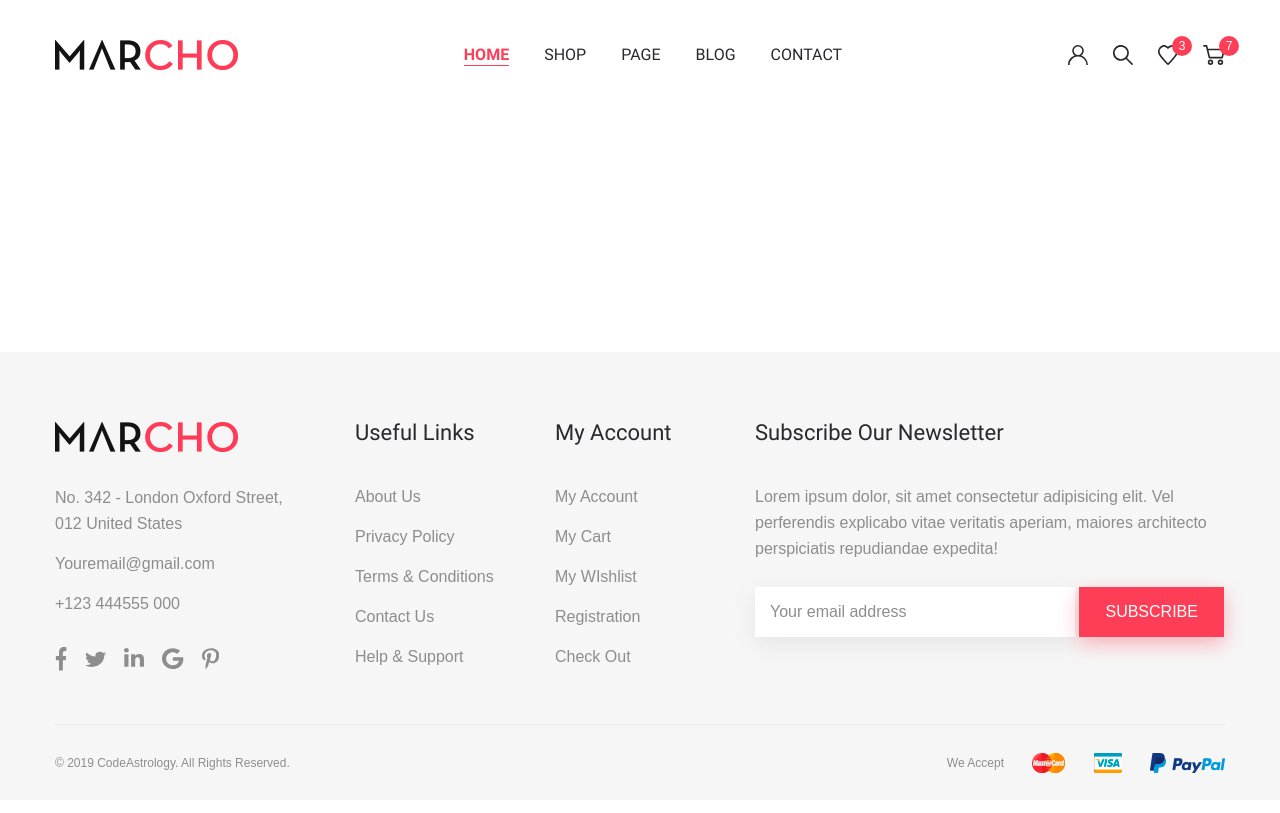
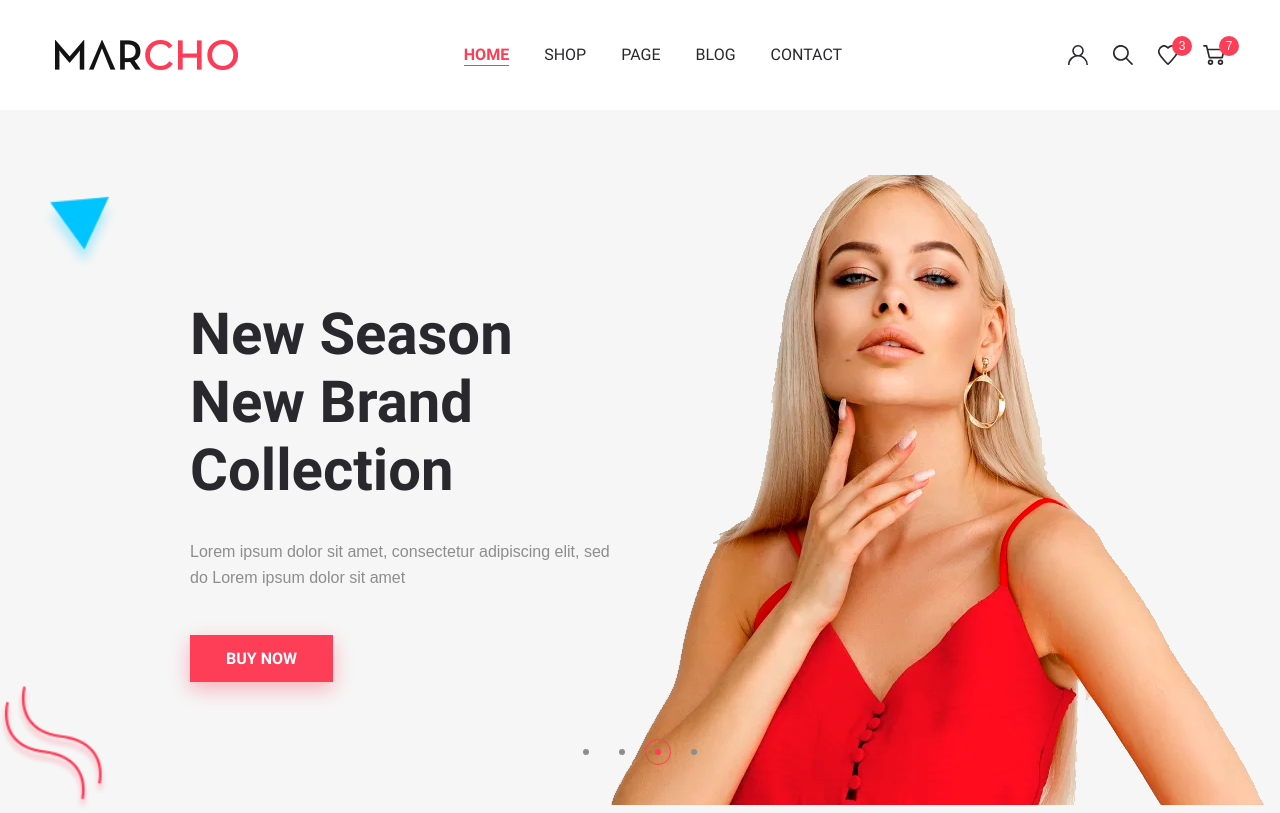
Before and after one commit to sergey87chuvasov/marcho, a website: page app/index.html in a window 1280 px wide. Shown: the top 813 px of the page. Drawn offline with nearby package versions, Linux system fonts and the light colour scheme; files that its build step writes are made by us from their sources; files whose address does not match are found by name.

Commit message:
added top-slider section

```diff
--- a/app/index.html
+++ b/app/index.html
@@ -65,9 +65,74 @@
     </div>
   </header>
 
-<main class="main">
-
-</main>
+  <main class="main">
+    <div class="top-slider">
+      <div class="container top-slider__container">
+        <div class="top-slider__inner">
+          <div class="top-slider__item">
+            <div class="top-slider__content">
+              <h3 class="top-slider__title">
+                New Season <br>
+                New Brand Collection
+              </h3>
+              <p class="top-slider__text">
+                Lorem ipsum dolor sit amet, consectetur adipiscing elit, sed do Lorem ipsum dolor sit amet
+              </p>
+              <a class="top-slider__link" href="#">
+                BUY NOW
+              </a>
+            </div>
+            <img class="top-slider__img" src="images/slider/foto.png" alt="slide images">
+          </div>
+          <div class="top-slider__item">
+            <div class="top-slider__content">
+              <h3 class="top-slider__title">
+                New Season <br>
+                New Brand Collection
+              </h3>
+              <p class="top-slider__text">
+                Lorem ipsum dolor sit amet, consectetur adipiscing elit, sed do Lorem ipsum dolor sit amet
+              </p>
+              <a class="top-slider__link" href="#">
+                BUY NOW
+              </a>
+            </div>
+            <img class="top-slider__img" src="images/slider/foto.png" alt="slide images">
+          </div>
+          <div class="top-slider__item">
+            <div class="top-slider__content">
+              <h3 class="top-slider__title">
+                New Season <br>
+                New Brand Collection
+              </h3>
+              <p class="top-slider__text">
+                Lorem ipsum dolor sit amet, consectetur adipiscing elit, sed do Lorem ipsum dolor sit amet
+              </p>
+              <a class="top-slider__link" href="#">
+                BUY NOW
+              </a>
+            </div>
+            <img class="top-slider__img" src="images/slider/foto.png" alt="slide images">
+          </div>
+          <div class="top-slider__item">
+            <div class="top-slider__content">
+              <h3 class="top-slider__title">
+                New Season <br>
+                New Brand Collection
+              </h3>
+              <p class="top-slider__text">
+                Lorem ipsum dolor sit amet, consectetur adipiscing elit, sed do Lorem ipsum dolor sit amet
+              </p>
+              <a class="top-slider__link" href="#">
+                BUY NOW
+              </a>
+            </div>
+            <img class="top-slider__img" src="images/slider/foto.png" alt="slide images">
+          </div>
+        </div>
+      </div>
+    </div>
+  </main>
 
   <footer class="footer">
     <div class="container">
--- a/app/js/main.js
+++ b/app/js/main.js
@@ -1,3 +1,13 @@
 $(function () {
 
-})
+
+  $('.top-slider__inner').slick({
+   dots: true,
+   arrows: false,
+   fade: true,
+   autoplay: true,
+   autoplaySpeed: 2000
+  });
+
+
+});
--- /dev/null
+++ b/app/scss/_libs.scss
@@ -0,0 +1 @@
+@import '../../node_modules/slick-carousel/slick/slick.scss'
--- a/app/scss/_vars.scss
+++ b/app/scss/_vars.scss
@@ -22,3 +22,12 @@ $bg: #f6f6f6;
   font-family: 'Roboto-Bold', sans-serif;
   font-weight: 700;
 }
+
+%btn{
+  background-color: $accent;
+  text-transform: uppercase;
+  color: #fff;
+  padding: 12px 26px;
+  @extend %roboto-700;
+  box-shadow: 0px 7px 20px 0px rgba(255, 17, 48, 0.3);
+}
--- a/app/scss/style.scss
+++ b/app/scss/style.scss
@@ -1,6 +1,7 @@
 @import 'vars';
 @import 'fonts';
 @import 'reset';
+@import 'libs';
 @import 'global';
 
 .header{
@@ -11,7 +12,6 @@
     align-items: center;
   }
 }
-
 .menu{
   &__list{
     display: flex;
@@ -58,8 +58,6 @@
     line-height: 20px;
   }
 }
-
-
 
 .footer{
   background-color:$bg;
@@ -109,7 +107,7 @@
     }
   }
   &__title{
-    color:$title;
+    color: $title;
     @extend %roboto-400;
     margin-bottom: 40px;
     font-size: 22px;
@@ -135,12 +133,8 @@
   }
 }
   &__form-btn{
+    @extend %btn;
     border: none;
-    background-color: $accent;
-    color:#fff;
-    text-transform: uppercase;
-    padding: 12px 26px;
-    box-shadow: 0px 7px 20px 0px rgba(255, 17, 48, 0.3);
     cursor: pointer;
     }
   }
@@ -156,3 +150,76 @@
     vertical-align: middle;
   }
 }
+
+
+.top-slider{
+  background-image: url('../images/top-slider-bg.png');
+  background-repeat: no-repeat;
+  background-size: cover;
+  background-color: $bg;
+  padding: 65px 0 45px;
+  &__container{
+    max-width: 1560px;
+  }
+  &__content{
+    padding-left: 175px;
+    padding-top: 125px;
+  }
+  &__item{
+    display: flex !important;
+    justify-content: space-between;
+  }
+  &__title{
+    max-width: 670px;
+    font-size: 58px;
+    line-height: 68px;
+    color: $title;
+    @extend %roboto-700;
+    margin-bottom: 35px;
+  }
+  &__text{
+    margin-bottom: 55px;
+    max-width: 470px;
+  }
+  &__link{
+   @extend %btn;
+   padding: 14px 36px;
+  }
+  .slick-dots{
+    display: flex;
+    justify-content: center;
+    margin-top: -70px;
+    li{
+      padding: 0 5px;
+      button{
+        padding: 0;
+        font-size: 0;
+        background-color: transparent;
+        width: 26px;
+        height: 26px;
+        border-radius: 50%;
+        border: 1px solid transparent;
+        position: relative;
+        &::before{
+          content:'';
+          position: absolute;
+          width: 6px;
+          height: 6px;
+          border-radius:50px;
+          background-color: $default;
+          top: 50%;
+          left: 50%;
+          transform: translate(-50%, -50%);
+        }
+      }
+      &.slick-active{
+        button{
+          border-color: $accent;
+          &::before{
+            background-color: $accent;
+          }
+        }
+      }
+    }
+  }
+}
--- a/gulpfile.js
+++ b/gulpfile.js
@@ -34,6 +34,7 @@ function styles () {
 function scripts() {
   return src([
     'node_modules/jquery/dist/jquery.js',
+    'node_modules/slick-carousel/slick/slick.js',
     'app/js/main.js'
   ])
   .pipe(concat('main.min.js'))
--- a/package.json
+++ b/package.json
@@ -17,6 +17,7 @@
     "gulp-imagemin": "^7.1.0",
     "gulp-sass": "^4.1.0",
     "gulp-uglify": "^3.0.2",
-    "jquery": "^3.5.1"
+    "jquery": "^3.5.1",
+    "slick-carousel": "^1.8.1"
   }
 }
```
Also changed, not shown: app/images/slider/foto.png (added), app/images/top-slider-bg.png (added), app/js/main.min.js.
